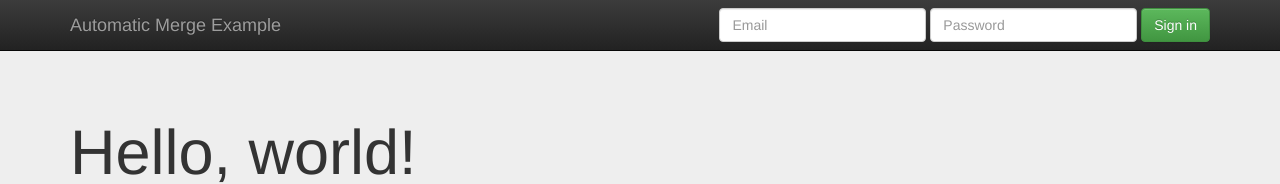
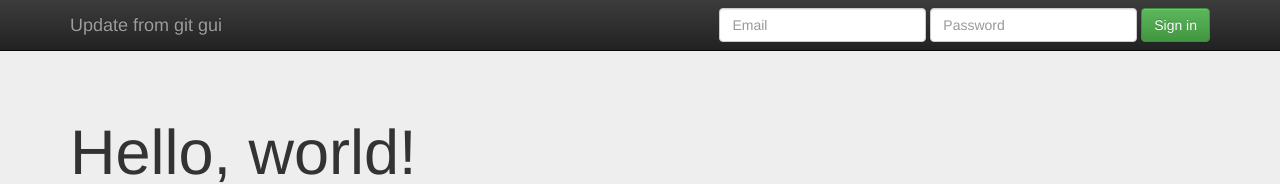
Before and after one commit to kaise00/website, a plain HTML site: page index.html in a window 1280 px wide. Shown: the top 184 px of the page. Drawn offline with nearby package versions, Linux system fonts and the light colour scheme.

Commit message:
commitin from Git Gui

```diff
--- a/index.html
+++ b/index.html
@@ -8,7 +8,7 @@
   <head>
     <meta charset="utf-8" />
     <meta http-equiv="X-UA-Compatible" content="IE=edge,chrome=1" />
-    <title>Automatic Merge Example</title>
+    <title>Update from git GUI</title>
     <meta name="description" content="" />
     <meta name="viewport" content="width=device-width, initial-scale=1" />
     <link rel="apple-touch-icon" href="apple-touch-icon.png" />
@@ -49,7 +49,7 @@
             <span class="icon-bar"></span>
             <span class="icon-bar"></span>
           </button>
-          <a class="navbar-brand" href="#">Automatic Merge Example</a>
+          <a class="navbar-brand" href="#">Update from git gui</a>
         </div>
         <div id="navbar" class="navbar-collapse collapse">
           <form class="navbar-form navbar-right" role="form">
```
